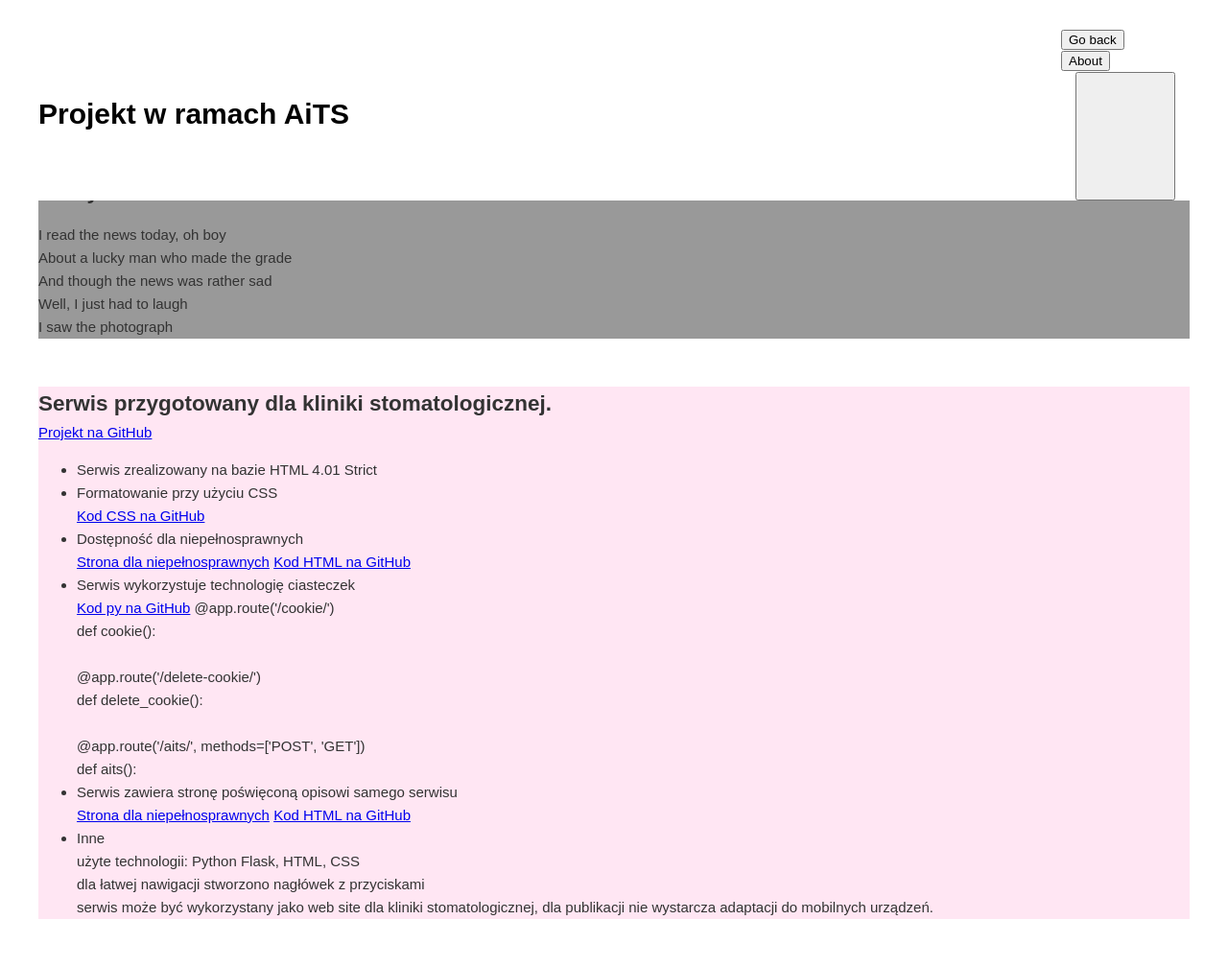
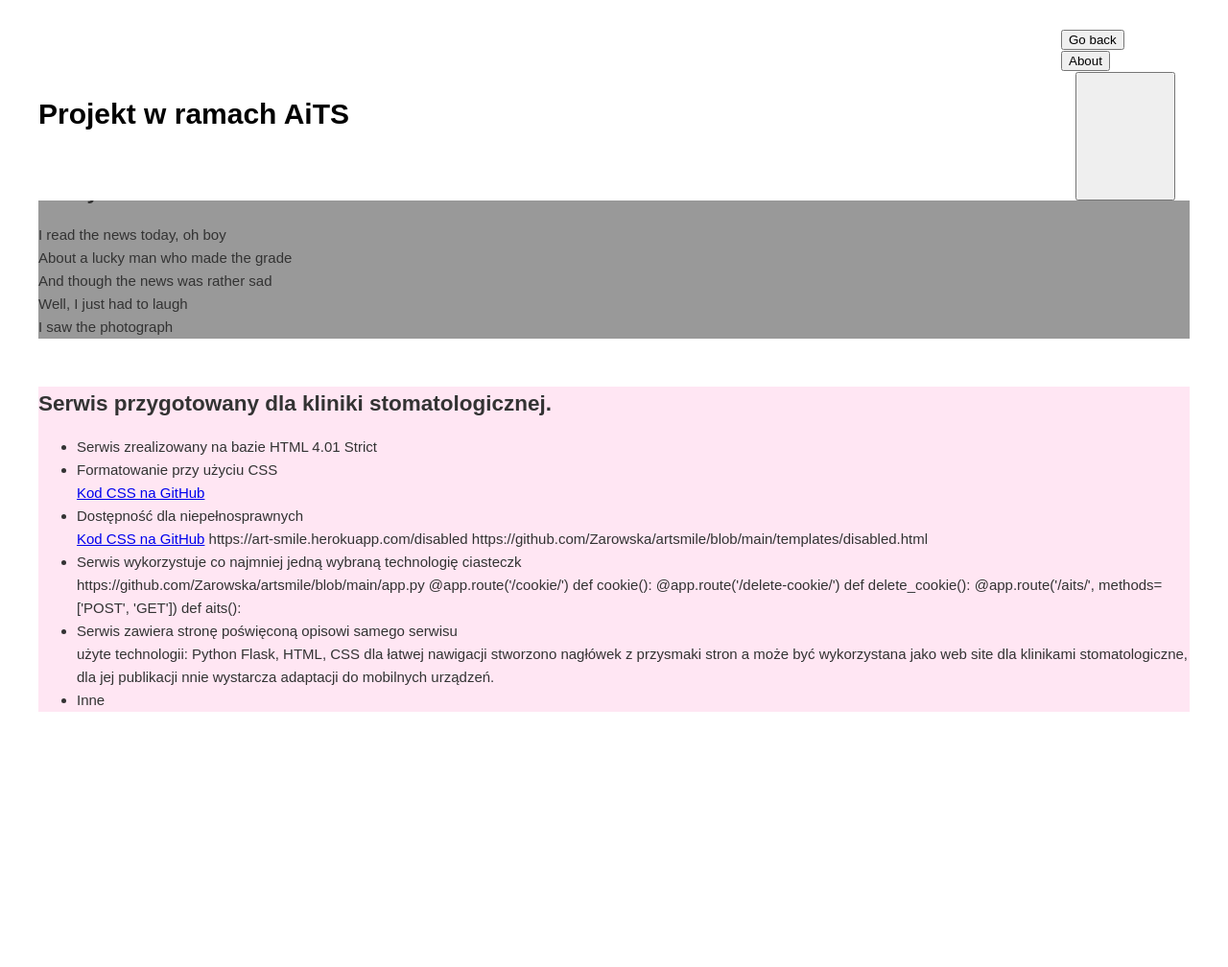
Before and after one commit to Zarowska/artsmile, a Flask app: page /aits in a window 1280 px wide. Shown: the whole page at 96% size. After the commit the page ends 742 px from the top, so only its background shows below. Run offline with Flask 2, Linux system fonts and the light colour scheme.

Commit message:
make it better

```diff
--- a/templates/aits.html
+++ b/templates/aits.html
@@ -1,8 +1,6 @@
 <!DOCTYPE HTML PUBLIC "-//W3C//DTD HTML 4.01//EN" "http://www.w3.org/TR/html4/strict.dtd">
 
-
 <head>
-    <META HTTP-EQUIV="Content-Language" CONTENT="pl-PL">
     <meta charset="UTF-8">
 	<link rel="stylesheet" href="{{url_for('static',filename='css/style.css')}}">
     <title>aits</title>
@@ -68,7 +66,6 @@ I saw the photograph                  <br>
 <section class=" ">
     <div class="container_project">
         <h2>Serwis przygotowany dla kliniki stomatologicznej.</h2>
-         <a href="https://github.com/Zarowska/artsmile">Projekt na GitHub</a>
 <ul>
  <li>Serwis zrealizowany na bazie HTML 4.01 Strict</li>
     <!DOCTYPE HTML PUBLIC "-//W3C//DTD HTML 4.01//EN" "http://www.w3.org/TR/html4/strict.dtd">
@@ -76,30 +73,26 @@ I saw the photograph                  <br>
     <a href=" https://github.com/Zarowska/artsmile/blob/main/static/css/style.css">Kod CSS na GitHub</a>
 
   <li>Dostępność dla niepełnosprawnych</li>
-    <a href="https://art-smile.herokuapp.com/disabled">Strona dla niepełnosprawnych</a>
-    <a href="https://github.com/Zarowska/artsmile/blob/main/templates/disabled.html">Kod HTML na GitHub</a>
+    <a href=" https://github.com/Zarowska/artsmile/blob/main/static/css/style.css">Kod CSS na GitHub</a>
+    https://art-smile.herokuapp.com/disabled
+    https://github.com/Zarowska/artsmile/blob/main/templates/disabled.html
+  <li>Serwis wykorzystuje co najmniej jedną wybraną technologię ciasteczk</li>
+    https://github.com/Zarowska/artsmile/blob/main/app.py
+@app.route('/cookie/')
+def cookie():
 
+@app.route('/delete-cookie/')
+def delete_cookie():
 
-  <li>Serwis wykorzystuje technologię ciasteczek</li>
-     <a href="https://github.com/Zarowska/artsmile/blob/main/app.py">Kod py na GitHub</a>
-
-    @app.route('/cookie/')<br>
-def cookie():<br>
-<br>
-@app.route('/delete-cookie/')<br>
-def delete_cookie():<br>
-<br>
-@app.route('/aits/', methods=['POST', 'GET'])<br>
-def aits():<br>
+@app.route('/aits/', methods=['POST', 'GET'])
+def aits():
 
   <li>Serwis zawiera stronę poświęconą opisowi samego serwisu</li>
-    <a href="https://art-smile.herokuapp.com/aits">Strona dla niepełnosprawnych</a>
-    <a href="https://github.com/Zarowska/artsmile/blob/main/templates/aits.html">Kod HTML na GitHub</a>
+    użyte technologii: Python Flask, HTML, CSS
+dla łatwej nawigacji stworzono nagłówek z przysmaki
+stron a może być wykorzystana jako web site dla klinikami stomatologiczne, dla jej publikacji nnie wystarcza adaptacji do mobilnych urządzeń.
 
-   <li>Inne</li>
-    użyte technologii: Python Flask, HTML, CSS<br>
-    dla łatwej nawigacji stworzono nagłówek z przyciskami<br>
-    serwis może być wykorzystany jako web site dla kliniki stomatologicznej, dla publikacji nie wystarcza adaptacji do mobilnych urządzeń.
+  <li>Inne</li>
 </ul>
 
 </div>
```
